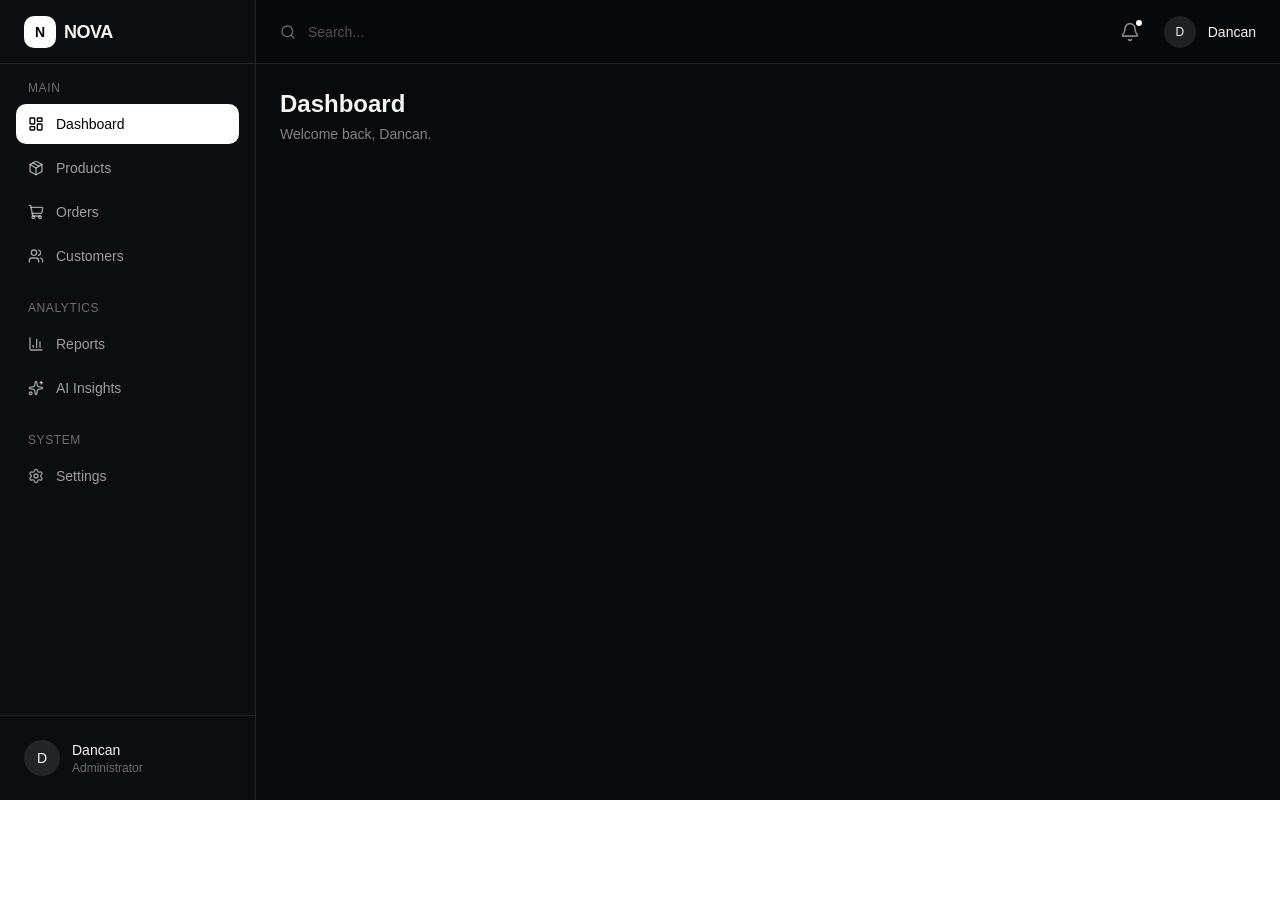
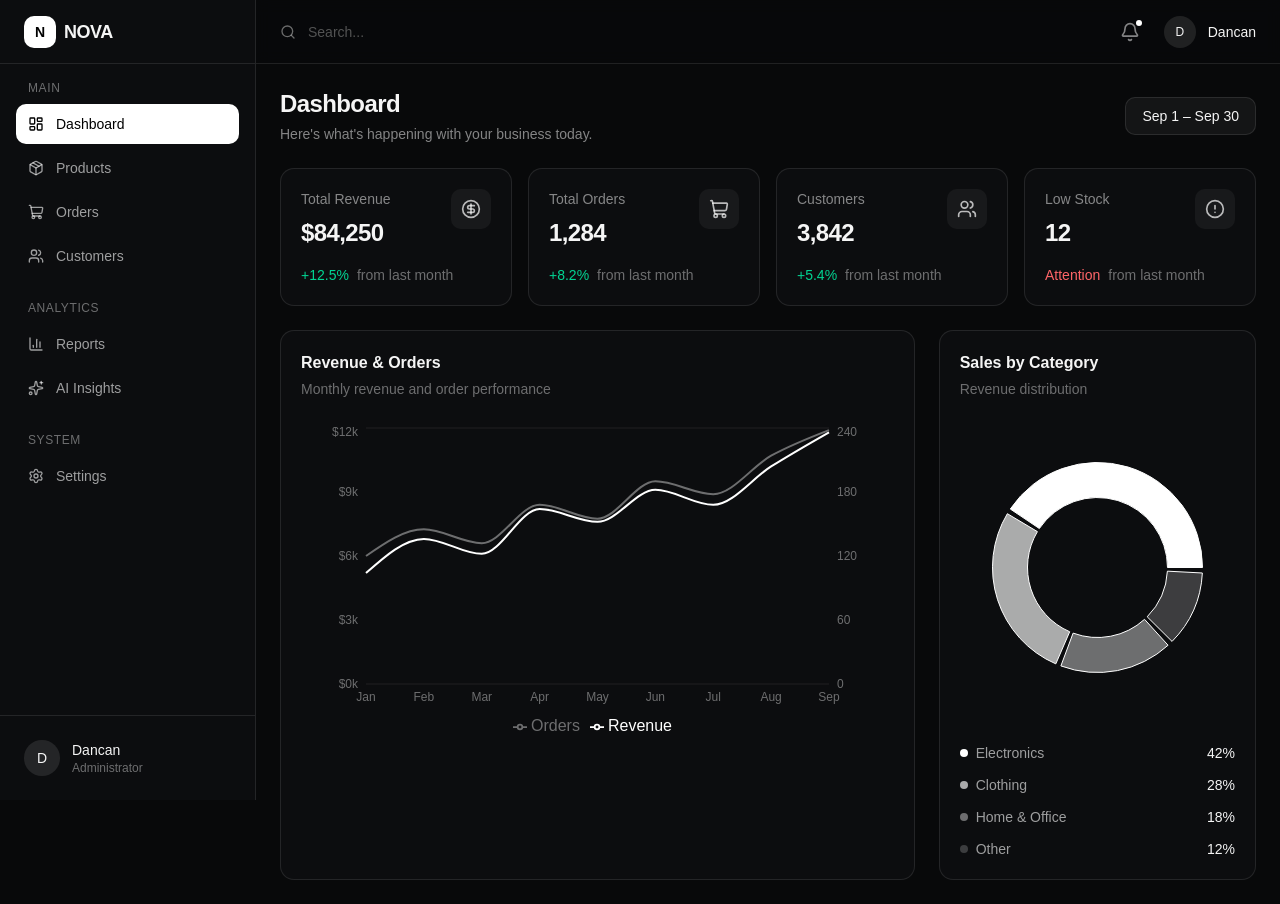
Before and after one commit to mikhayiyl/saas-dashboard-pro, a React (Vite) app: page /dashboard in a window 1280 px wide. Before the commit the page ends 800 px from the top, so only its background shows below. Built offline with nearby package versions, Linux system fonts and the light colour scheme.

Commit message:
Build dashboard analytics sections

```diff
--- a/package.json
+++ b/package.json
@@ -19,6 +19,7 @@
     "react": "^19.2.8",
     "react-dom": "^19.2.8",
     "react-router-dom": "^7.18.4",
+    "recharts": "^3.10.1",
     "shadcn": "^4.21.0",
     "tailwindcss": "^4.3.3",
     "tw-animate-css": "^1.4.0"
--- /dev/null
+++ b/src/components/dashboard/CategoryChart.tsx
@@ -0,0 +1,78 @@
+import { Cell, Pie, PieChart, ResponsiveContainer, Tooltip } from "recharts";
+
+const data = [
+  { name: "Electronics", value: 42 },
+  { name: "Clothing", value: 28 },
+  { name: "Home & Office", value: 18 },
+  { name: "Other", value: 12 },
+];
+
+const COLORS = [
+  "#ffffff",
+  "rgba(255,255,255,0.65)",
+  "rgba(255,255,255,0.4)",
+  "rgba(255,255,255,0.2)",
+];
+
+function CategoryChart() {
+  return (
+    <div className="rounded-xl border border-white/10 bg-[#0C0D0F] p-5">
+      <div className="mb-6">
+        <h2 className="font-semibold">Sales by Category</h2>
+        <p className="mt-1 text-sm text-white/40">Revenue distribution</p>
+      </div>
+
+      <div className="h-80">
+        <ResponsiveContainer width="100%" height="100%">
+          <PieChart>
+            <Pie
+              data={data}
+              dataKey="value"
+              nameKey="name"
+              cx="50%"
+              cy="45%"
+              innerRadius={70}
+              outerRadius={105}
+              paddingAngle={3}
+            >
+              {data.map((entry, index) => (
+                <Cell key={entry.name} fill={COLORS[index]} />
+              ))}
+            </Pie>
+
+            <Tooltip
+              contentStyle={{
+                backgroundColor: "#151619",
+                border: "1px solid rgba(255,255,255,0.1)",
+                borderRadius: "8px",
+              }}
+              formatter={(value) => `${value}%`}
+            />
+          </PieChart>
+        </ResponsiveContainer>
+      </div>
+
+      <div className="space-y-3">
+        {data.map((item, index) => (
+          <div
+            key={item.name}
+            className="flex items-center justify-between text-sm"
+          >
+            <div className="flex items-center gap-2">
+              <span
+                className="size-2 rounded-full"
+                style={{ backgroundColor: COLORS[index] }}
+              />
+
+              <span className="text-white/60">{item.name}</span>
+            </div>
+
+            <span className="font-medium">{item.value}%</span>
+          </div>
+        ))}
+      </div>
+    </div>
+  );
+}
+
+export default CategoryChart;
--- /dev/null
+++ b/src/components/dashboard/RevenueChart.tsx
@@ -0,0 +1,98 @@
+import {
+  CartesianGrid,
+  Legend,
+  Line,
+  LineChart,
+  ResponsiveContainer,
+  Tooltip,
+  XAxis,
+  YAxis,
+} from "recharts";
+
+const data = [
+  { month: "Jan", revenue: 5200, orders: 120 },
+  { month: "Feb", revenue: 6800, orders: 145 },
+  { month: "Mar", revenue: 6100, orders: 132 },
+  { month: "Apr", revenue: 8200, orders: 168 },
+  { month: "May", revenue: 7600, orders: 155 },
+  { month: "Jun", revenue: 9100, orders: 190 },
+  { month: "Jul", revenue: 8400, orders: 178 },
+  { month: "Aug", revenue: 10200, orders: 214 },
+  { month: "Sep", revenue: 11800, orders: 238 },
+];
+
+function RevenueChart() {
+  return (
+    <div className="rounded-xl border border-white/10 bg-[#0C0D0F] p-5">
+      <div className="mb-6">
+        <h2 className="font-semibold">Revenue & Orders</h2>
+        <p className="mt-1 text-sm text-white/40">
+          Monthly revenue and order performance
+        </p>
+      </div>
+
+      <div className="h-80">
+        <ResponsiveContainer width="100%" height="100%">
+          <LineChart data={data}>
+            <CartesianGrid stroke="rgba(255,255,255,0.08)" vertical={false} />
+
+            <XAxis
+              dataKey="month"
+              axisLine={false}
+              tickLine={false}
+              tick={{ fill: "rgba(255,255,255,0.4)", fontSize: 12 }}
+            />
+
+            <YAxis
+              yAxisId="revenue"
+              axisLine={false}
+              tickLine={false}
+              tick={{ fill: "rgba(255,255,255,0.4)", fontSize: 12 }}
+              tickFormatter={(value) => `$${value / 1000}k`}
+            />
+
+            <YAxis
+              yAxisId="orders"
+              orientation="right"
+              axisLine={false}
+              tickLine={false}
+              tick={{ fill: "rgba(255,255,255,0.4)", fontSize: 12 }}
+            />
+
+            <Tooltip
+              contentStyle={{
+                backgroundColor: "#151619",
+                border: "1px solid rgba(255,255,255,0.1)",
+                borderRadius: "8px",
+              }}
+            />
+
+            <Legend />
+
+            <Line
+              yAxisId="revenue"
+              type="monotone"
+              dataKey="revenue"
+              stroke="#ffffff"
+              strokeWidth={2}
+              dot={false}
+              name="Revenue"
+            />
+
+            <Line
+              yAxisId="orders"
+              type="monotone"
+              dataKey="orders"
+              stroke="rgba(255,255,255,0.4)"
+              strokeWidth={2}
+              dot={false}
+              name="Orders"
+            />
+          </LineChart>
+        </ResponsiveContainer>
+      </div>
+    </div>
+  );
+}
+
+export default RevenueChart;
--- /dev/null
+++ b/src/components/dashboard/StatCard.tsx
@@ -0,0 +1,43 @@
+import type { LucideIcon } from "lucide-react";
+
+type StatCardProps = {
+  title: string;
+  value: string;
+  change: string;
+  icon: LucideIcon;
+  positive?: boolean;
+};
+
+function StatCard({
+  title,
+  value,
+  change,
+  icon: Icon,
+  positive = true,
+}: StatCardProps) {
+  return (
+    <div className="rounded-xl border border-white/10 bg-[#0C0D0F] p-5">
+      <div className="flex items-start justify-between">
+        <div>
+          <p className="text-sm text-white/50">{title}</p>
+
+          <p className="mt-2 text-2xl font-semibold tracking-tight">{value}</p>
+        </div>
+
+        <div className="flex size-10 items-center justify-center rounded-lg bg-white/5">
+          <Icon className="size-5 text-white/70" />
+        </div>
+      </div>
+
+      <div className="mt-4 flex items-center gap-2 text-sm">
+        <span className={positive ? "text-emerald-400" : "text-red-400"}>
+          {change}
+        </span>
+
+        <span className="text-white/40">from last month</span>
+      </div>
+    </div>
+  );
+}
+
+export default StatCard;
--- a/src/pages/Dashboard.tsx
+++ b/src/pages/Dashboard.tsx
@@ -1,8 +1,72 @@
+import {
+  CircleAlert,
+  CircleDollarSign,
+  ShoppingCart,
+  Users,
+} from "lucide-react";
+
+import StatCard from "@/components/dashboard/StatCard";
+import RevenueChart from "@/components/dashboard/RevenueChart";
+import CategoryChart from "@/components/dashboard/CategoryChart";
+
+const stats = [
+  {
+    title: "Total Revenue",
+    value: "$84,250",
+    change: "+12.5%",
+    icon: CircleDollarSign,
+  },
+  {
+    title: "Total Orders",
+    value: "1,284",
+    change: "+8.2%",
+    icon: ShoppingCart,
+  },
+  {
+    title: "Customers",
+    value: "3,842",
+    change: "+5.4%",
+    icon: Users,
+  },
+  {
+    title: "Low Stock",
+    value: "12",
+    change: "Attention",
+    icon: CircleAlert,
+    positive: false,
+  },
+];
+
 function Dashboard() {
   return (
-    <div>
-      <h1 className="text-2xl font-semibold">Dashboard</h1>
-      <p className="mt-1 text-sm text-white/50">Welcome back, Dancan.</p>
+    <div className="space-y-6">
+      {/* Header */}
+      <div className="flex flex-col gap-4 sm:flex-row sm:items-center sm:justify-between">
+        <div>
+          <h1 className="text-2xl font-semibold tracking-tight">Dashboard</h1>
+
+          <p className="mt-1 text-sm text-white/50">
+            Here's what's happening with your business today.
+          </p>
+        </div>
+
+        <button className="rounded-lg border border-white/10 bg-white/5 px-4 py-2 text-sm font-medium transition hover:bg-white/10">
+          Sep 1 – Sep 30
+        </button>
+      </div>
+
+      {/* Stats */}
+      <div className="grid gap-4 sm:grid-cols-2 xl:grid-cols-4">
+        {stats.map((stat) => (
+          <StatCard key={stat.title} {...stat} />
+        ))}
+      </div>
+
+      {/* Analytics */}
+      <div className="grid gap-6 xl:grid-cols-[2fr_1fr]">
+        <RevenueChart />
+        <CategoryChart />
+      </div>
     </div>
   );
 }
```
Also changed, not shown: src/components/dashboard/AIInsights.tsx (added), src/components/dashboard/ProductPerformance.tsx (added), 1 other file (tests, documents, lock files or other folders).
